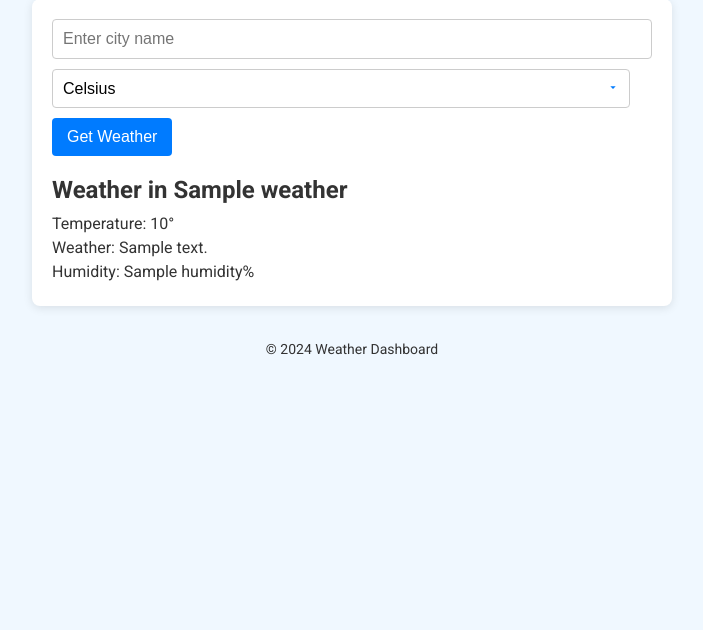
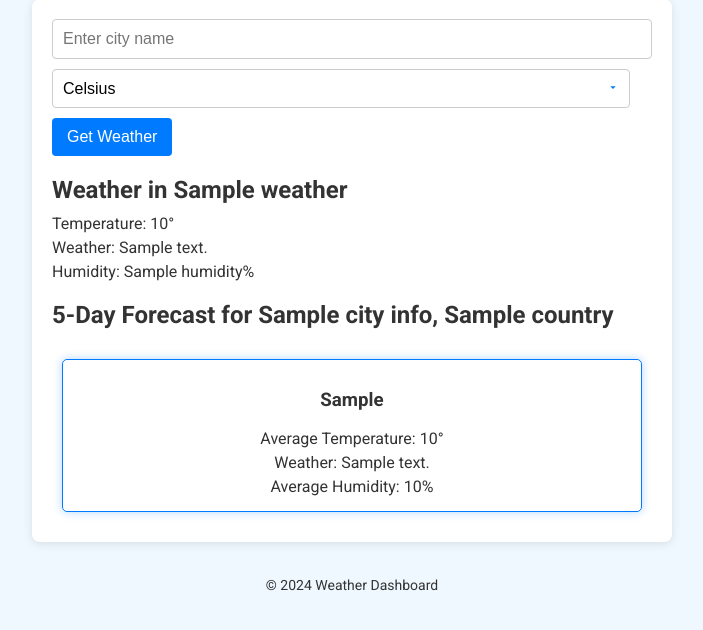
Before and after one commit to Simply-Ryan/Weather-Dashboard, a Flask app: template templates/index.html in a window 1280 px wide. Shown: the part 142-772 px from the top of the page, without its empty margins (288-991 px from the left). Run offline with Flask 3, Linux system fonts and the light colour scheme; the template is opened without the code that fills it: most values are stand-ins (such as "Sample title", 1, 10 or a date in 2020).

Commit message:
More user-friendly data display

```diff
--- a/main.py
+++ b/main.py
@@ -1,9 +1,11 @@
 from flask import Flask, render_template, request
 import requests
+from datetime import datetime
+from collections import defaultdict
 
 WEATHER_API_KEY = "fd0e6bd8dfbb84569e65f891339f8679"  # Replace with your actual API key
 WEATHER_API_URL = 'http://api.openweathermap.org/data/2.5/weather'
-FORECAST_API_URL = 'http://api.openweathermap.org/data/2.5/forecast'  # New endpoint
+FORECAST_API_URL = 'http://api.openweathermap.org/data/2.5/forecast'
 app = Flask(__name__)
 
 
@@ -24,7 +26,44 @@ def get_forecast(city, unit):
     try:
         response = requests.get(FORECAST_API_URL, params=params)
         response.raise_for_status()
-        return response.json()
+        forecast_data = response.json()
+
+        # Group forecast entries by day and calculate daily averages
+        daily_data = defaultdict(lambda: {
+            'temps': [],
+            'humidities': [],
+            'weather_desc': []
+        })
+
+        for entry in forecast_data['list']:
+            dt = datetime.strptime(entry['dt_txt'], "%Y-%m-%d %H:%M:%S")
+            day_of_week = dt.strftime('%A')
+            temp = entry['main']['temp']
+            humidity = entry['main']['humidity']
+            weather_desc = entry['weather'][0]['description']
+
+            daily_data[day_of_week]['temps'].append(temp)
+            daily_data[day_of_week]['humidities'].append(humidity)
+            daily_data[day_of_week]['weather_desc'].append(weather_desc)
+
+        # Compute averages
+        averaged_forecast = []
+        for day, data in daily_data.items():
+            avg_temp = round(sum(data['temps']) /
+                             len(data['temps']))  # Rounded average temperature
+            avg_humidity = sum(data['humidities']) / len(data['humidities'])
+            weather_desc = max(
+                set(data['weather_desc']),
+                key=data['weather_desc'].count)  # Most common description
+            averaged_forecast.append({
+                'day_of_week': day,
+                'avg_temp': avg_temp,
+                'avg_humidity': avg_humidity,
+                'weather_desc': weather_desc
+            })
+
+        return forecast_data[
+            'city'], averaged_forecast  # Returning city dict and averaged forecast
     except requests.exceptions.HTTPError as err:
         return {"error": str(err)}
     except Exception as e:
@@ -35,20 +74,23 @@ def get_forecast(city, unit):
 def home():
     weather_data = None
     forecast_data = None
+    city_info = None
     error_message = None
     if request.method == 'POST':
         city = request.form.get('city')
         unit = request.form.get('unit')
         weather_data = get_weather(city, unit)
-        forecast_data = get_forecast(city, unit)
+        city_info, forecast_data = get_forecast(city, unit)
 
         if "error" in weather_data:
             error_message = weather_data["error"]
 
-    return render_template('index.html',
-                           weather_data=weather_data,
-                           forecast_data=forecast_data,
-                           error_message=error_message)
+    return render_template(
+        'index.html',
+        weather_data=weather_data,
+        forecast_data=forecast_data,
+        city_info=city_info,  # Pass city information
+        error_message=error_message)
 
 
 if __name__ == '__main__':
--- a/templates/index.html
+++ b/templates/index.html
@@ -4,18 +4,16 @@
     {% include 'form.html' %}
     {% include 'weather.html' %}
 
-    {% if forecast_data and 'city' in forecast_data %}
-        <h2>5-Day Forecast for {{ forecast_data['city']['name'] }}</h2>
+    {% if forecast_data and city_info %}
+        <h2>5-Day Forecast for {{ city_info.name }}, {{ city_info.country }}</h2>
         <div class="forecast">
-            {% for day in forecast_data['list'] %}
-                {% if loop.index % 8 == 1 %}  <!-- Show only the forecast for 12:00 PM each day -->
-                    <div class="forecast-item">
-                        <h3>{{ day['dt_txt'][:10] }}</h3>
-                        <p>Temperature: {{ day['main']['temp'] }}°</p>
-                        <p>Weather: {{ day['weather'][0]['description'] }}</p>
-                        <p>Humidity: {{ day['main']['humidity'] }}%</p>
-                    </div>
-                {% endif %}
+            {% for day in forecast_data %}
+                <div class="forecast-item">
+                    <h3>{{ day['day_of_week'] }}</h3>  <!-- Display day of the week -->
+                    <p>Average Temperature: {{ day['avg_temp'] }}°</p>  <!-- Rounded average temperature -->
+                    <p>Weather: {{ day['weather_desc'] }}</p>
+                    <p>Average Humidity: {{ day['avg_humidity'] }}%</p>
+                </div>
             {% endfor %}
         </div>
     {% endif %}
```
